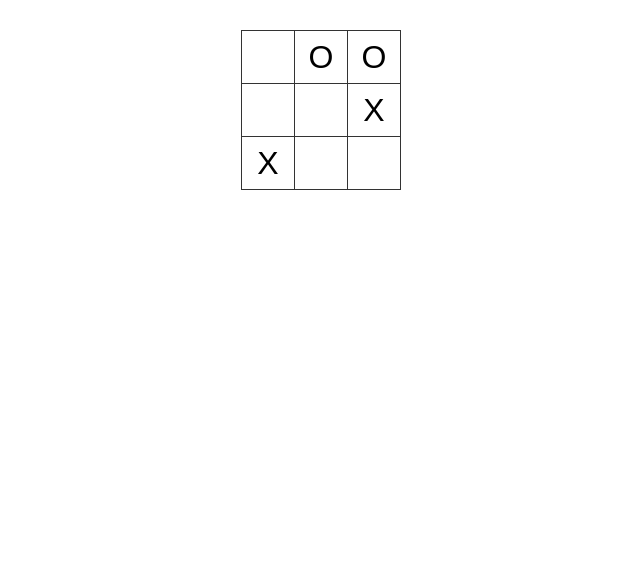
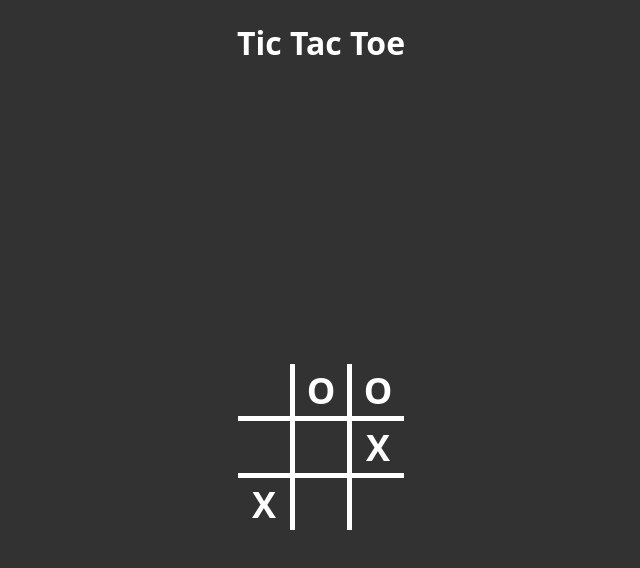
Before and after one commit to TobiNoe/TicTacToe, a plain HTML site: page index.html in a window 1280 px wide. Shown: the whole page, without its empty margins (319-959 px from the left). Drawn offline with Linux system fonts and the light colour scheme.

Commit message:
change css settings for Background, table border and add h1

```diff
--- a/index.html
+++ b/index.html
@@ -7,6 +7,8 @@
     <link rel="stylesheet" href="style.css">
 </head>
 <body>
+    <h1>Tic Tac Toe</h1>
+
     <div id="content"></div>
 
     <script src="script.js"></script>
--- a/style.css
+++ b/style.css
@@ -1,22 +1,47 @@
 body {
-    font-family: Arial, sans-serif;
-    text-align: center;
-    margin: 20px;
+  font-family: 'Open Sans', sans-serif;
+  color: white;
+  background-color: #323232; /* Hintergrundfarbe der gesamten Seite */
+  margin: 0;
+
 }
 
 #content {
-    display: inline-block;
+  margin-top: 300px;
+  display: flex;
+  align-items: center;
+  justify-content: center;
+}
+
+h1 {
+  text-align: center;
 }
 
 table {
   border-collapse: collapse;
-    margin: 10px;
 }
 
 td {
   width: 50px;
   height: 50px;
-    border: 1px solid #333;
   font-size: 2em;
   text-align: center;
+  font-size: 36px;
+  font-weight: bold;
 }
+
+table td {
+  border: 5px solid white;
+}
+table tr:first-child td {
+  border-top: 0;
+}
+table tr td:first-child {
+  border-left: 0;
+}
+table tr:last-child td {
+  border-bottom: 0;
+}
+table tr td:last-child {
+  border-right: 0;
+}
```
Lines whose indentation alone changed are shown as unchanged.
